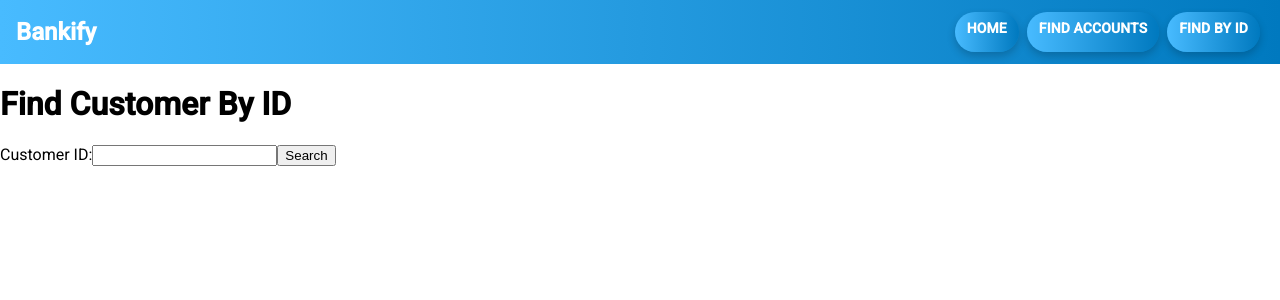
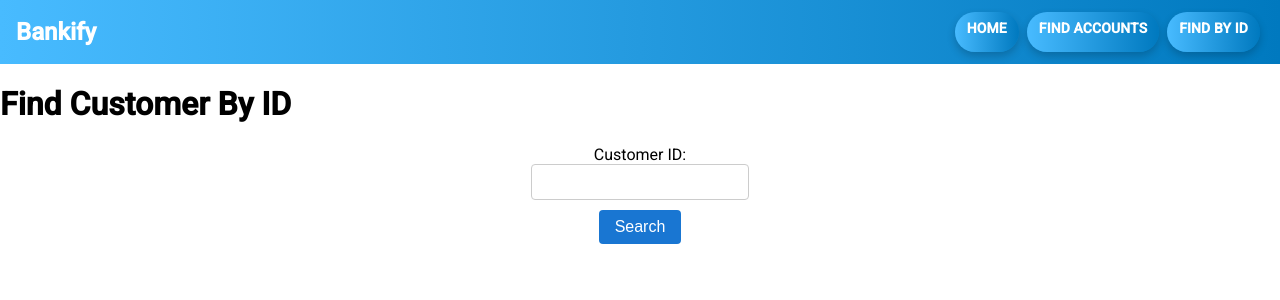
Before and after one commit to Robj1925/BankApplicationFrontEnd, an Angular app: page /find-by-id in a window 1280 px wide. Shown: the top 300 px of the page. Built offline with nearby package versions, Linux system fonts and the light colour scheme.

Commit message:
finished implementing find by id, and create an account feature

```diff
--- a/src/app/components/create-account/create-account.component.html
+++ b/src/app/components/create-account/create-account.component.html
@@ -1,5 +1,5 @@
 <h1>Create Account</h1>
-<form #accountForm="ngForm" (ngSubmit)="onSubmit()">
+<form #accountForm="ngForm" (ngSubmit)="onCreateCustomer(accountForm.value)">
   <div class="form-group">
     <label for="balance">Balance:</label>
     <input type="number" id="balance" name="balance" ngModel required>
--- a/src/app/components/create-account/create-account.component.ts
+++ b/src/app/components/create-account/create-account.component.ts
@@ -1,20 +1,27 @@
-import { Component } from '@angular/core';
+import { HttpClient } from '@angular/common/http';
+import { Component, inject } from '@angular/core';
+import { Router } from '@angular/router';
 
 @Component({
   selector: 'app-create-account',
   templateUrl: './create-account.component.html',
-  styleUrl: './create-account.component.css'
+  styleUrls: ['./create-account.component.css']
 })
 export class CreateAccountComponent {
   accountType: string = 'savings';
+  http: HttpClient = inject(HttpClient);
+  router: Router = inject(Router);
 
   onAccountTypeChange(event: Event) {
     const selectElement = event.target as HTMLSelectElement;
     this.accountType = selectElement.value;
   }
 
-  onSubmit() {
-    console.log('Form submitted');
+  onCreateCustomer(account: { balance: number; accountType: string; customerId: number; interestRate?: number; nextCheckNumber?: number }) {
+    this.http.post('http://localhost:8084/accounts', account).subscribe((res) => {
+      console.table(res);
+      alert('Account created successfully!');
+      this.router.navigate(['/home']);
+    });
   }
-
 }
--- a/src/app/components/find-by-id/find-by-id.component.css
+++ b/src/app/components/find-by-id/find-by-id.component.css
@@ -0,0 +1,52 @@
+.form-container {
+    display: flex;
+    flex-direction: column;
+    align-items: center;
+    margin-top: 20px;
+  }
+
+  input {
+    margin-bottom: 10px;
+    padding: 8px;
+    font-size: 16px;
+    border: 1px solid #ccc;
+    border-radius: 4px;
+    width: 200px;
+  }
+
+  button {
+    padding: 8px 16px;
+    font-size: 16px;
+    background-color: #1976d2;
+    color: #fff;
+    border: none;
+    border-radius: 4px;
+    cursor: pointer;
+    transition: background-color 0.3s;
+  }
+
+  button:hover {
+    background-color: #1565c0;
+  }
+
+  .customer-details {
+    margin-top: 20px;
+    text-align: left;
+  }
+
+  .customer-details h2,
+  .customer-details h3 {
+    margin-bottom: 10px;
+  }
+
+  .customer-details p {
+    margin: 5px 0;
+  }
+
+  .account-details {
+    margin-top: 10px;
+    padding: 10px;
+    border: 1px solid #ccc;
+    border-radius: 4px;
+    background-color: #f9f9f9;
+  }
```
